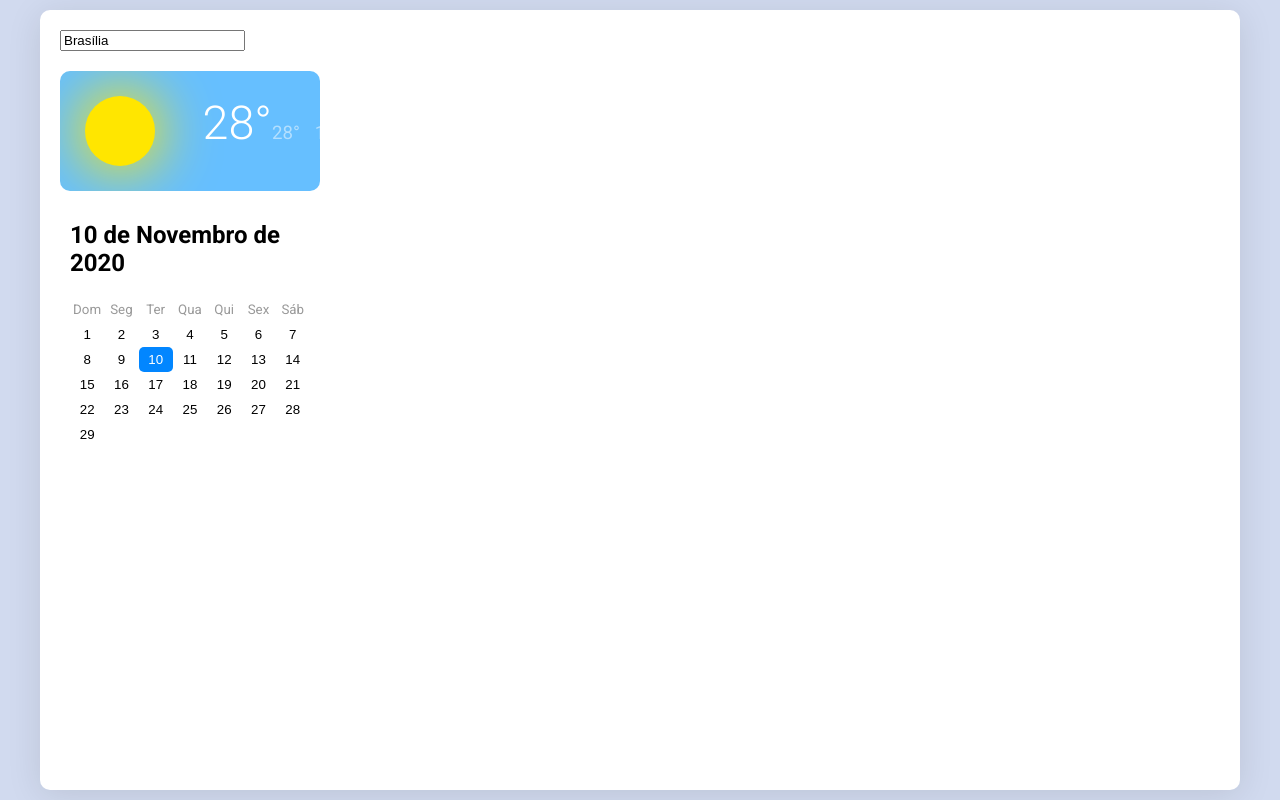
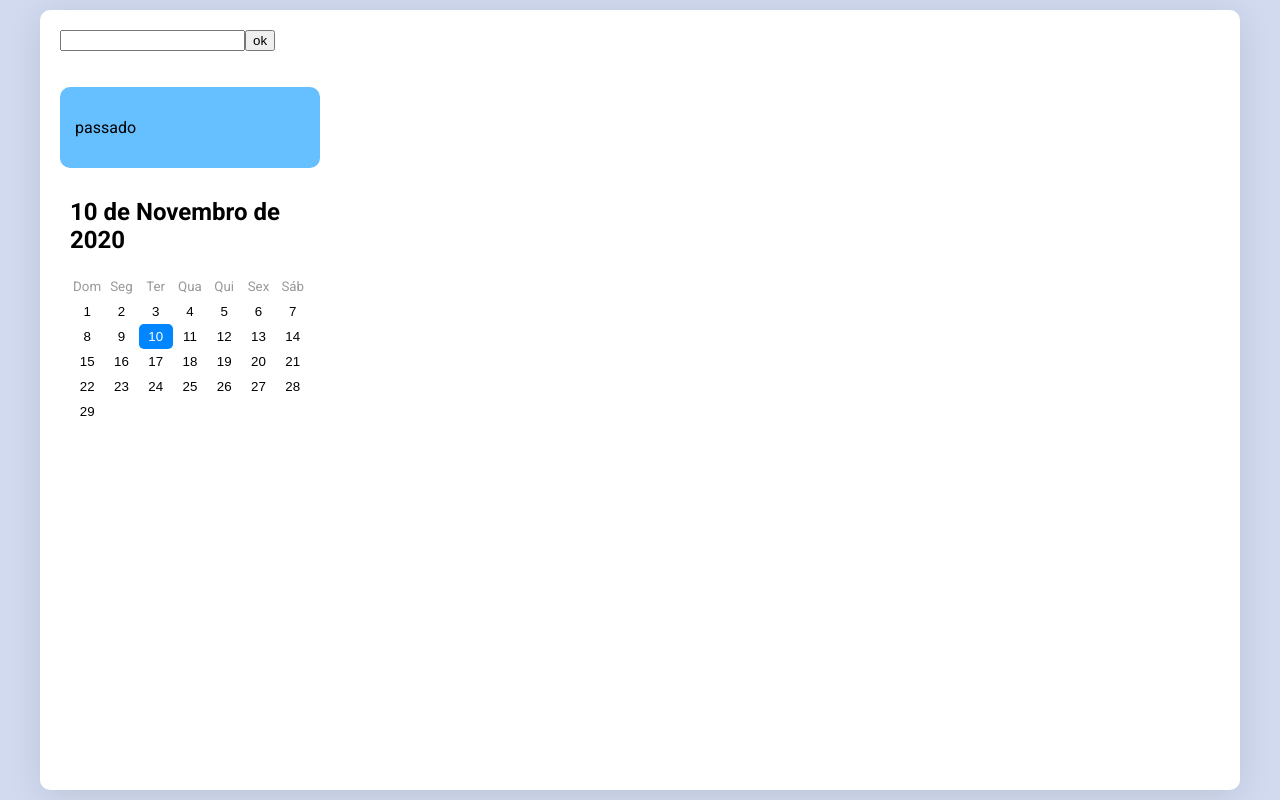
Before and after one commit to devleonardorabelo/reminder-calendar, a React (Create React App) app: page / in a window 1280 px wide. Both pictures are taken after a click on the button "10". Built offline with nearby package versions, Linux system fonts and the light colour scheme; what ts-dotenv would draw is missing.

Commit message:
feat: added weather component status

```diff
--- a/src/components/Weather/index.tsx
+++ b/src/components/Weather/index.tsx
@@ -1,19 +1,76 @@
-import React from 'react';
+import React, { useEffect, useState } from 'react';
+import { TWeatherProps } from '../../types';
 import './styles.css';
 
-const Weather = (): JSX.Element => (
+const Weather = ({ weather, day }: TWeatherProps): JSX.Element => {
+  const [currentDate, setCurrentDate] = useState<Date>();
+  const [selectedDate, setSelectedDate] = useState<Date>();
+
+  useEffect(() => {
+    const date = new Date();
+    const current = new Date(
+      date.getFullYear(),
+      date.getMonth(),
+      date.getDate(),
+    );
+    setCurrentDate(current);
+    const selected = new Date(
+      Number(day?.year),
+      Number(day?.month),
+      Number(day?.day),
+    );
+    setSelectedDate(selected);
+  }, [day]);
+
+  const forecast = weather?.forecast?.forecastday[0];
+
+  return currentDate && selectedDate ? (
     <div className="weatherRealTime row">
+      {+currentDate === +selectedDate && (
+        <>
           <div className="col-3">
-      <span className="sun" />
+            <img src={weather?.current.condition.icon} alt="" />
           </div>
           <div className="col-auto">
-      <span className="temp">28°</span>
+            <span className="temp">{weather?.current.temp_c}</span>
             <span className="maxMin">
-        <span className="max">28°</span>
-        <span className="min">18°</span>
+              <p>{weather?.current.condition.text}</p>
             </span>
           </div>
+        </>
+      )}
+      {currentDate < selectedDate && forecast && (
+        <>
+          <div className="col-3">
+            <img
+              src={weather?.forecast?.forecastday[0].day.condition.icon}
+              alt=""
+            />
           </div>
+          <div className="col-auto">
+            <span className="maxMin">
+              <p>
+                max:
+                {weather?.forecast?.forecastday[0].day.maxtemp_c}
+              </p>
+            </span>
+            <span className="maxMin">
+              <p>
+                min:
+                {weather?.forecast?.forecastday[0].day.mintemp_c}
+              </p>
+            </span>
+            <span className="maxMin">
+              <p>{weather?.forecast?.forecastday[0].day.condition.text}</p>
+            </span>
+          </div>
+        </>
+      )}
+      {currentDate > selectedDate && <p>passado</p>}
+    </div>
+  ) : (
+    <p>Indisponível</p>
   );
+};
 
 export default Weather;
--- a/src/contexts/weather.tsx
+++ b/src/contexts/weather.tsx
@@ -47,3 +47,5 @@ export const WeatherProvider: React.FC<TComponentProps> = ({
     </WeatherContext.Provider>
   );
 };
+
+export default WeatherContext;
--- a/src/pages/Home/index.tsx
+++ b/src/pages/Home/index.tsx
@@ -1,18 +1,46 @@
-import React, { useContext } from 'react';
+/* eslint-disable react-hooks/exhaustive-deps */
+import React, { useContext, useEffect, useState } from 'react';
 import CalendarContext from '../../contexts/calendar';
+import WeatherContext from '../../contexts/weather';
 
 import { Calendar, Weather } from '../../components';
 
-const App = (): JSX.Element => {
+const App: React.FC = () => {
+  const [location, setLocation] = useState<string>('');
+
   const { calendar, selectedDay, selectDay } = useContext(CalendarContext);
+  const {
+    addCurrentLocation,
+    dayWeather,
+    currentLocation,
+    loadDayWeather,
+  } = useContext(WeatherContext);
+
+  useEffect(() => {
+    if (currentLocation && selectedDay) {
+      const date = `${selectedDay?.year}-${selectedDay?.month + 1}-${
+        selectedDay?.day
+      }`;
+      loadDayWeather(currentLocation, date);
+    }
+  }, [currentLocation, selectedDay]);
+
   return (
     <div className="container row">
       <div className="col-3 leftNav">
         <div className="col-12">
-          <input type="text" defaultValue="Brasília" />
+          <input
+            type="text"
+            defaultValue={currentLocation}
+            onChange={(e) => setLocation(e.target.value)}
+          />
+          <button type="button" onClick={() => addCurrentLocation(location)}>
+            ok
+          </button>
+          <p>{location}</p>
         </div>
         <div className="col-12">
-          <Weather />
+          <Weather weather={dayWeather} day={selectedDay} />
           <Calendar
             days={calendar}
             selectedDay={selectedDay}
```
Also changed, not shown: src/types/index.ts (+18 -1 lines), 1 other file (tests, documents, lock files or other folders). Lines whose indentation alone changed are shown as unchanged.
